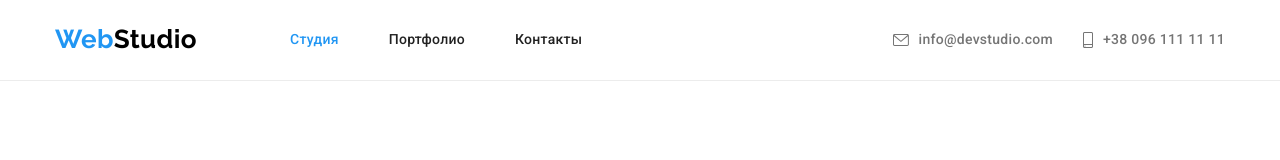
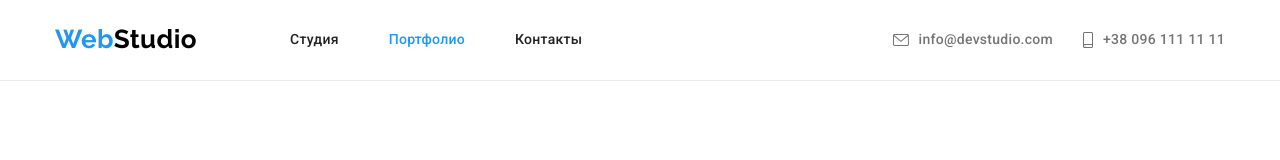
Before and after one commit to anastasiia-matushenko/goit-markup-hw-04, a plain HTML site: page portfolio.html in a window 1280 px wide. Shown: the top 160 px of the page. Drawn offline with nearby package versions, Linux system fonts and the light colour scheme.

```diff
--- a/portfolio.html
+++ b/portfolio.html
@@ -18,10 +18,10 @@
                 <a href="./index.html" class="logo link">Web<span class="logo-style">Studio</span></a>
                 <ul class="site-nav list">
                     <li class="nav-item">
-                        <a href="./index.html" class="link style-link current">Студия</a>
+                        <a href="./index.html" class="link style-link">Студия</a>
                     </li>
                     <li class="nav-item">
-                        <a href="./portfolio.html" class="link style-link">Портфолио</a>
+                        <a href="./portfolio.html" class="link style-link current">Портфолио</a>
                     </li>
                     <li class="nav-item">
                         <a href="" class="link style-link">Контакты</a>
```
